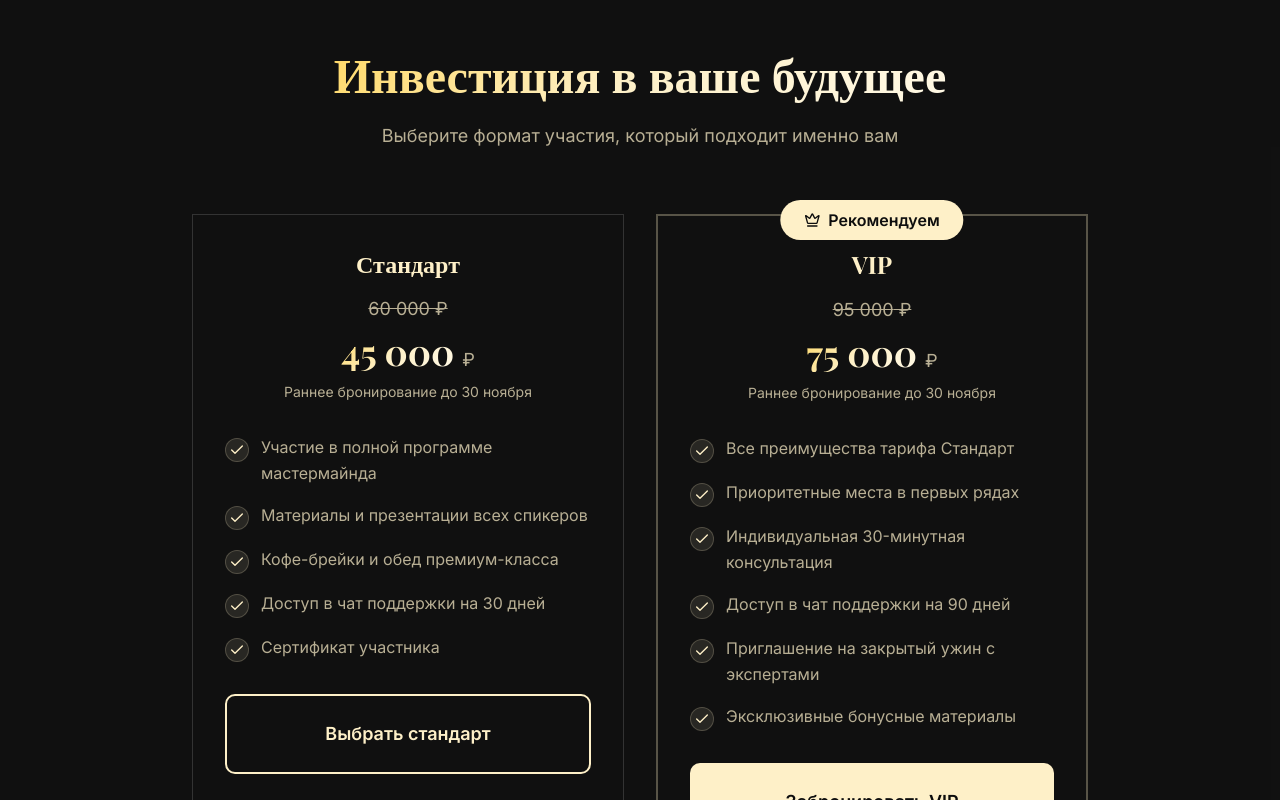
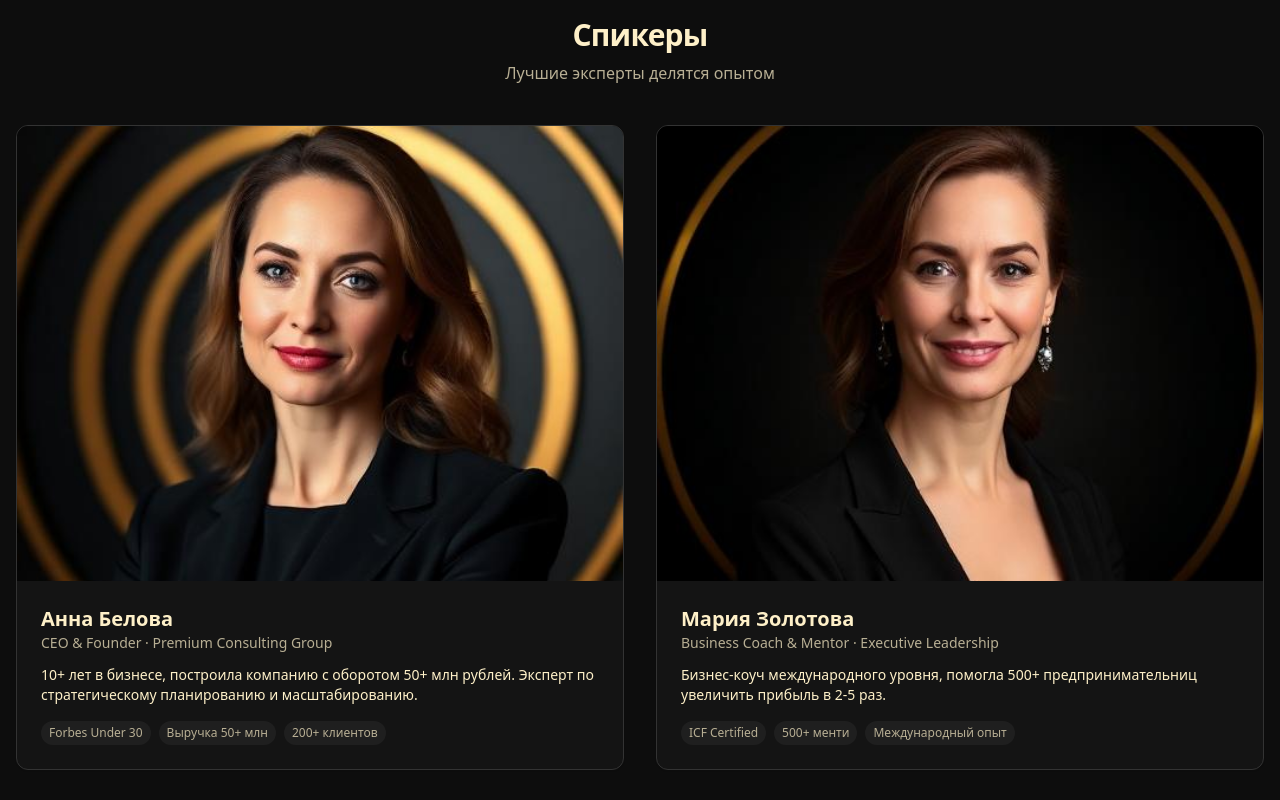
Before and after one commit to lenakor45/golden-mindset-landing, a React (Vite) app: page / in a window 1280 px wide. Shown: the part 4680-5480 px from the top of the page. Built offline with nearby package versions, Linux system fonts and the light colour scheme; the HTML template or start-up script is replaced by a standard one.

Commit message:
Fix: SpeakersSection component error

```diff
--- a/src/components/SpeakersSection.tsx
+++ b/src/components/SpeakersSection.tsx
@@ -1,21 +1,72 @@
 import speaker1 from "@/assets/speaker-1.jpg";
 import speaker2 from "@/assets/speaker-2.jpg";
 const SpeakersSection = () => {
-  const speakers = [{
+  const speakers = [
+    {
       image: speaker1,
       name: "Анна Белова",
       title: "CEO & Founder",
       company: "Premium Consulting Group",
-    description: "10+ лет в бизнесе, построила компанию с оборотом 50+ млн рублей. Эксперт по стратегическому планированию и масштабированию.",
-    achievements: ["Forbes Under 30", "Выручка 50+ млн", "200+ клиентов"]
-  }, {
+      description:
+        "10+ лет в бизнесе, построила компанию с оборотом 50+ млн рублей. Эксперт по стратегическому планированию и масштабированию.",
+      achievements: ["Forbes Under 30", "Выручка 50+ млн", "200+ клиентов"],
+    },
+    {
       image: speaker2,
       name: "Мария Золотова",
       title: "Business Coach & Mentor",
       company: "Executive Leadership",
-    description: "Бизнес-коуч международного уровня, помогла 500+ предпринимательниц увеличить прибыль в 2-5 раз.",
-    achievements: ["ICF Certified", "500+ менти", "Международный опыт"]
-  }];
-  return;
+      description:
+        "Бизнес-коуч международного уровня, помогла 500+ предпринимательниц увеличить прибыль в 2-5 раз.",
+      achievements: ["ICF Certified", "500+ менти", "Международный опыт"],
+    },
+  ];
+
+  return (
+    <section id="speakers" aria-labelledby="speakers-heading" className="py-16 bg-background">
+      <div className="container mx-auto px-4">
+        <header className="mb-10 text-center">
+          <h2 id="speakers-heading" className="text-3xl font-bold tracking-tight text-foreground">
+            Спикеры
+          </h2>
+          <p className="mt-2 text-muted-foreground">Лучшие эксперты делятся опытом</p>
+        </header>
+
+        <div className="grid grid-cols-1 gap-6 sm:grid-cols-2 md:gap-8">
+          {speakers.map((s, idx) => (
+            <article
+              key={idx}
+              className="overflow-hidden rounded-lg border border-border bg-card text-card-foreground shadow-sm"
+            >
+              <div className="aspect-[4/3] w-full overflow-hidden">
+                <img
+                  src={s.image}
+                  alt={`Спикер: ${s.name}, ${s.title} — ${s.company}`}
+                  loading="lazy"
+                  className="h-full w-full object-cover"
+                />
+              </div>
+              <div className="p-6">
+                <h3 className="text-xl font-semibold">{s.name}</h3>
+                <p className="text-sm text-muted-foreground">
+                  {s.title} · {s.company}
+                </p>
+                <p className="mt-3 text-sm">{s.description}</p>
+                {s.achievements?.length ? (
+                  <ul className="mt-4 flex flex-wrap gap-2" aria-label="Достижения">
+                    {s.achievements.map((a, i) => (
+                      <li key={i} className="text-xs rounded-full bg-muted px-2 py-1 text-muted-foreground">
+                        {a}
+                      </li>
+                    ))}
+                  </ul>
+                ) : null}
+              </div>
+            </article>
+          ))}
+        </div>
+      </div>
+    </section>
+  );
 };
 export default SpeakersSection;
```
Lines whose indentation alone changed are shown as unchanged.
